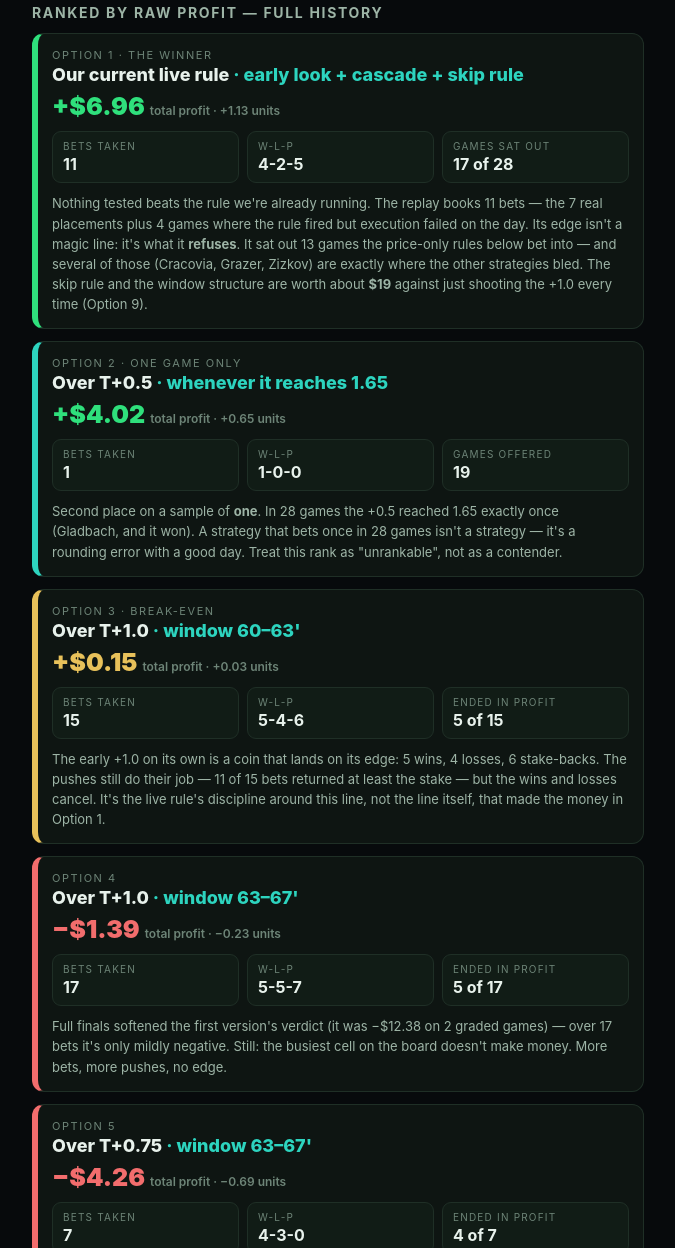
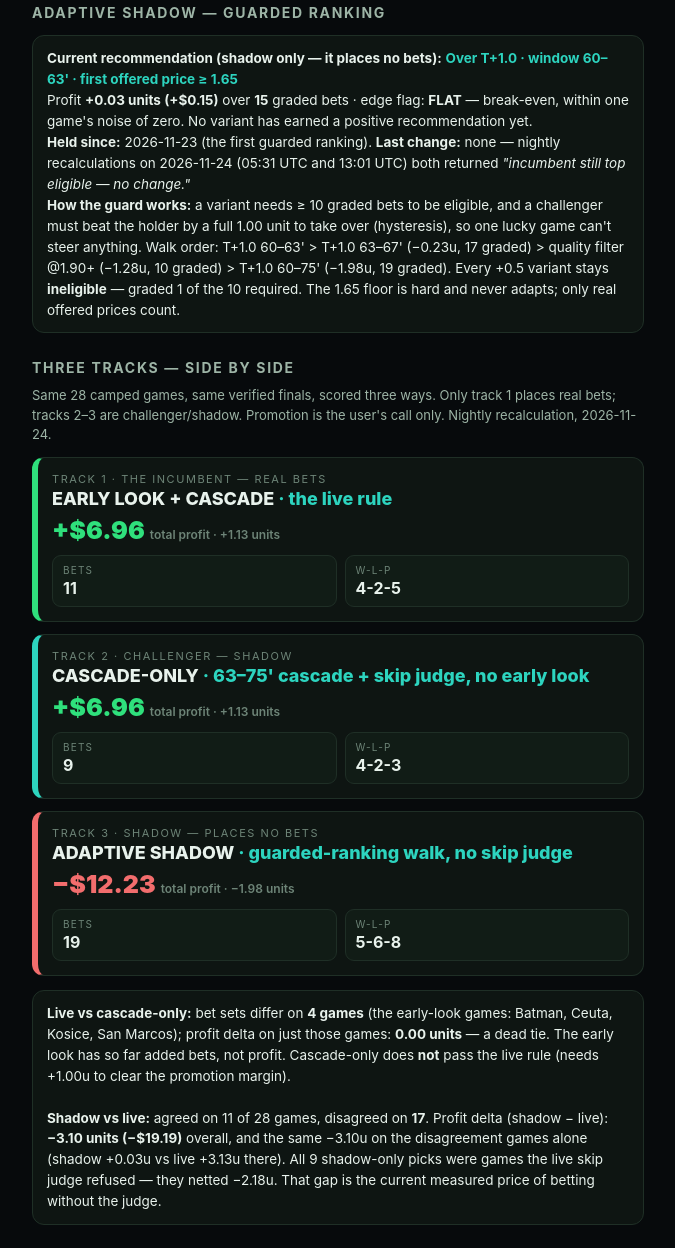
Before and after one commit to Dannyyachtclub/betbot-dashboard, a plain HTML site: page windows.html in a window 1280 px wide. Shown: the part 376-1624 px from the top of the page, without its empty margins (302-977 px from the left). Drawn offline with Linux system fonts and the light colour scheme.

Commit message:
windows.html nightly adaptive-shadow refresh 2026-11-24

```diff
--- a/windows.html
+++ b/windows.html
@@ -68,6 +68,48 @@
   <b>The lines, in plain words.</b> The game already has <span class="k">T</span> goals when we camp it.
   <b>T+0.5</b> = one more goal wins. <b>T+0.75</b> = split line, one more goal wins half.
   <b>T+1.0</b> = one more goal returns the stake, two more win. Standard trigger: price reaches <b>1.65</b>.
+</div>
+
+<h2>Adaptive shadow — guarded ranking</h2>
+<div class="strip">
+  <b>Current recommendation (shadow only — it places no bets):</b> <span class="k">Over T+1.0 · window 60–63' · first offered price ≥ 1.65</span><br>
+  Profit <b>+0.03 units (+$0.15)</b> over <b>15</b> graded bets · edge flag: <b>FLAT</b> — break-even, within one game's noise of zero. No variant has earned a positive recommendation yet.<br>
+  <b>Held since:</b> 2026-11-23 (the first guarded ranking). <b>Last change:</b> none — nightly recalculations on 2026-11-24 (05:31 UTC and 13:01 UTC) both returned <i>"incumbent still top eligible — no change."</i><br>
+  <b>How the guard works:</b> a variant needs ≥ 10 graded bets to be eligible, and a challenger must beat the holder by a full 1.00 unit to take over (hysteresis), so one lucky game can't steer anything. Walk order: T+1.0 60–63' &gt; T+1.0 63–67' (−0.23u, 17 graded) &gt; quality filter @1.90+ (−1.28u, 10 graded) &gt; T+1.0 60–75' (−1.98u, 19 graded). Every +0.5 variant stays <b>ineligible</b> — graded 1 of the 10 required. The 1.65 floor is hard and never adapts; only real offered prices count.
+</div>
+
+<h2>Three tracks — side by side</h2>
+<p class="sub">Same 28 camped games, same verified finals, scored three ways. Only track 1 places real bets; tracks 2–3 are challenger/shadow. Promotion is the user's call only. Nightly recalculation, 2026-11-24.</p>
+<div class="opt top">
+  <div class="rank">Track 1 · the incumbent — real bets</div>
+  <div class="name">EARLY LOOK + CASCADE <span class="win">· the live rule</span></div>
+  <div class="profit pos">+$6.96 <small>total profit · +1.13 units</small></div>
+  <div class="nums">
+    <div class="num"><label>Bets</label><b>11</b></div>
+    <div class="num"><label>W-L-P</label><b>4-2-5</b></div>
+  </div>
+</div>
+<div class="opt pos">
+  <div class="rank">Track 2 · challenger — shadow</div>
+  <div class="name">CASCADE-ONLY <span class="win">· 63–75' cascade + skip judge, no early look</span></div>
+  <div class="profit pos">+$6.96 <small>total profit · +1.13 units</small></div>
+  <div class="nums">
+    <div class="num"><label>Bets</label><b>9</b></div>
+    <div class="num"><label>W-L-P</label><b>4-2-3</b></div>
+  </div>
+</div>
+<div class="opt neg">
+  <div class="rank">Track 3 · shadow — places no bets</div>
+  <div class="name">ADAPTIVE SHADOW <span class="win">· guarded-ranking walk, no skip judge</span></div>
+  <div class="profit neg">−$12.23 <small>total profit · −1.98 units</small></div>
+  <div class="nums">
+    <div class="num"><label>Bets</label><b>19</b></div>
+    <div class="num"><label>W-L-P</label><b>5-6-8</b></div>
+  </div>
+</div>
+<div class="strip">
+  <b>Live vs cascade-only:</b> bet sets differ on <b>4 games</b> (the early-look games: Batman, Ceuta, Kosice, San Marcos); profit delta on just those games: <b>0.00 units</b> — a dead tie. The early look has so far added bets, not profit. Cascade-only does <b>not</b> pass the live rule (needs +1.00u to clear the promotion margin).<br><br>
+  <b>Shadow vs live:</b> agreed on 11 of 28 games, disagreed on <b>17</b>. Profit delta (shadow − live): <b>−3.10 units (−$19.19)</b> overall, and the same −3.10u on the disagreement games alone (shadow +0.03u vs live +3.13u there). All 9 shadow-only picks were games the live skip judge refused — they netted −2.18u. That gap is the current measured price of betting without the judge.
 </div>
 
 <h2>Ranked by raw profit — full history</h2>
@@ -219,7 +261,7 @@
 </div>
 <div class="strip">Every 67–75' cell in the sweep triggered <b>zero</b> times — not because the prices weren't there, but because our camps end by ~65' and never recorded them. No simulation can grade a window we don't watch. Filling it means camps stay watching after a no-fire 65' — the decision that's still yours.</div>
 
-<p class="foot">Source: the bot's own camp records (ledger events, Nov 21–23), 29 strategy variants replayed and graded against all 28 verified final scores (9 from our records, 19 pulled from public live-score archives, each sourced in the sweep report). This page refreshes as new camped games accumulate — the sweep is a re-runnable script, not a one-off. No strategy was changed by this page. Updated 2026-11-23.</p>
+<p class="foot">Source: the bot's own camp records (ledger events, Nov 21–23), 30 strategy variants replayed and graded against all 28 verified final scores (9 from our records, 19 pulled from public live-score archives, each sourced in the sweep report). Nightly adaptive-shadow recalculation (shadow/advisory only — no strategy was changed by this page): finals checked 2026-11-24 — all 28 in-scope games verified, nothing new to add. The Nov 23 night games Santos v Gremio (0–2) and Alajuelense v Cartagines (1–2) have verified finals on file, but their camps ran past midnight UTC, outside the sweep's Nov 21–23 scope, so they are not yet graded into the ranking above. Updated 2026-11-24.</p>
 
 </body>
 </html>
```
